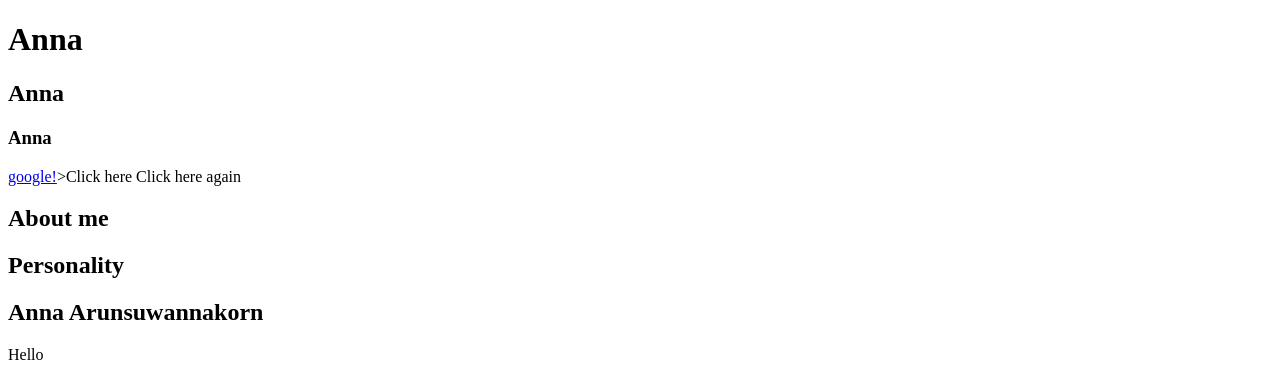
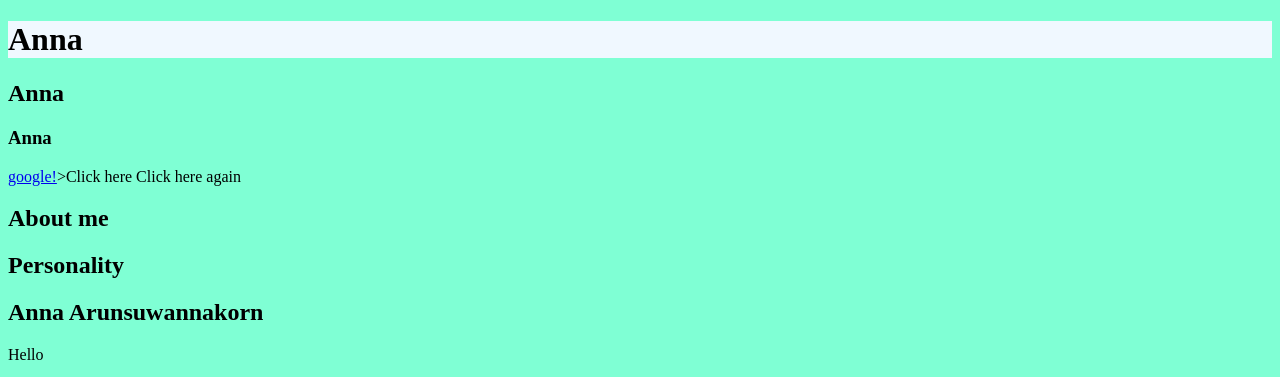
Before and after one commit to AnnaArun99/aie-312-Anna-1650904780, a plain HTML site: page index.html in a window 1280 px wide. Shown: the top 377 px of the page. Drawn offline with Linux system fonts and the light colour scheme.

Commit message:
new work

```diff
--- a/index.html
+++ b/index.html
@@ -4,9 +4,9 @@
         <meta charset="UTF-8">
         <title>Anna A</title>
     </head>
-    <body>
+    <body style="background-color: aquamarine;">
         <header>
-            <h1>Anna</h1>
+            <h1 style="background-color: aliceblue;">Anna</h1>
             <h2>Anna</h2>
             <h3>Anna</h3>
             <nav>
```
